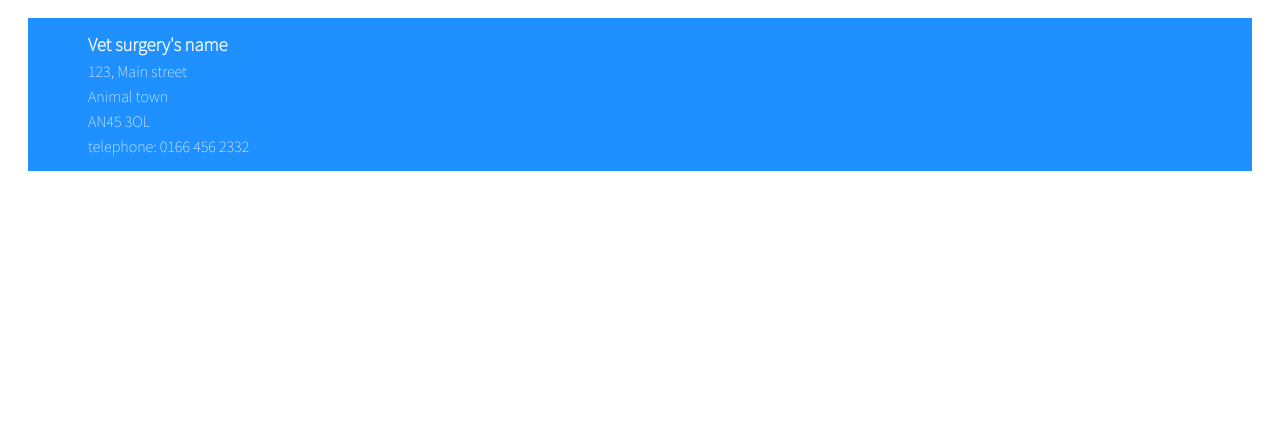
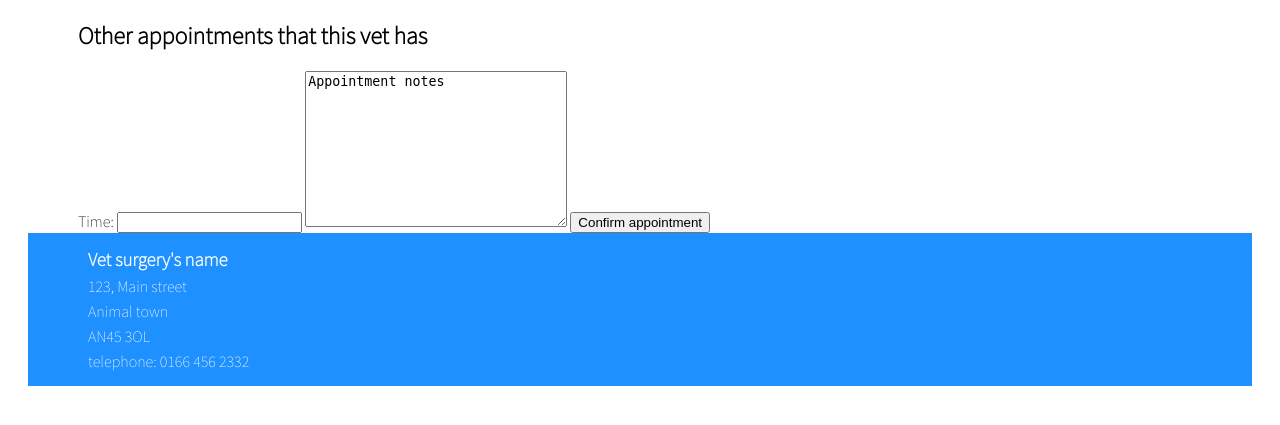
Before and after one commit to saraMDavies/vet_admin_app, a Flask app: template vet_app/templates/appointments/diary.html in a window 1280 px wide. Shown: the part 190-615 px from the top of the page. Run offline with Flask 2, Linux system fonts and the light colour scheme; the template is opened without the code that fills it, so the values that code supplies are empty.

Commit message:
adds confirm form for appointmnt

```diff
--- a/vet_app/templates/appointments/diary.html
+++ b/vet_app/templates/appointments/diary.html
@@ -4,11 +4,20 @@
 
 <h3>Appointment for {{appointment.pet.name}} on {{appointment.date}} with {{appointment.vet.first_name}} {{appointment.vet.last_name}}</h3>
 
+<h2>Other appointments that this vet has</h2>
 {% for appointment in vet_appointments %}
 <p>Date: {{appointment.date}}</p>
 <p>Time: {{appointment.start_time}}</p>
 <p>Pet: {{appointment.pet.name}}</p>
 {% endfor %}
 
+<form action="/appointments/confirm" method="post">
+<label for="time">Time:</label>
+<input type="number" name="time">
+<textarea name="notes"cols="30" rows="10">Appointment notes</textarea>
+
+<button type="submit">Confirm appointment</button>
+</form>
+
 
 {% endblock %}
--- a/vet_app/templates/appointments/index.html
+++ b/vet_app/templates/appointments/index.html
@@ -9,6 +9,7 @@
 <h3>Date: {{appointment.date}}</h3>
 <h3>Pet: <a href="/pets/{{appointment.pet.id}}">{{appointment.pet.name}}</a></h3>
 <p>Time: {{appointment.start_time}}</p>
+<h3>Vet: {{appointment.vet.first_name}} {{appointment.vet.last_name}}</h3>
 <label for="description">Notes:</label>
 <textarea name="description" cols="30" rows="3">{{appointment.description}}</textarea>
 <h3>{{appointment.confirmed}}</h3>
```
Also changed, not shown: vet_app/repositories/appointment_repository.py (+6 -5 lines), vet_app/repositories/vet_repository.py (+6 -5 lines).
